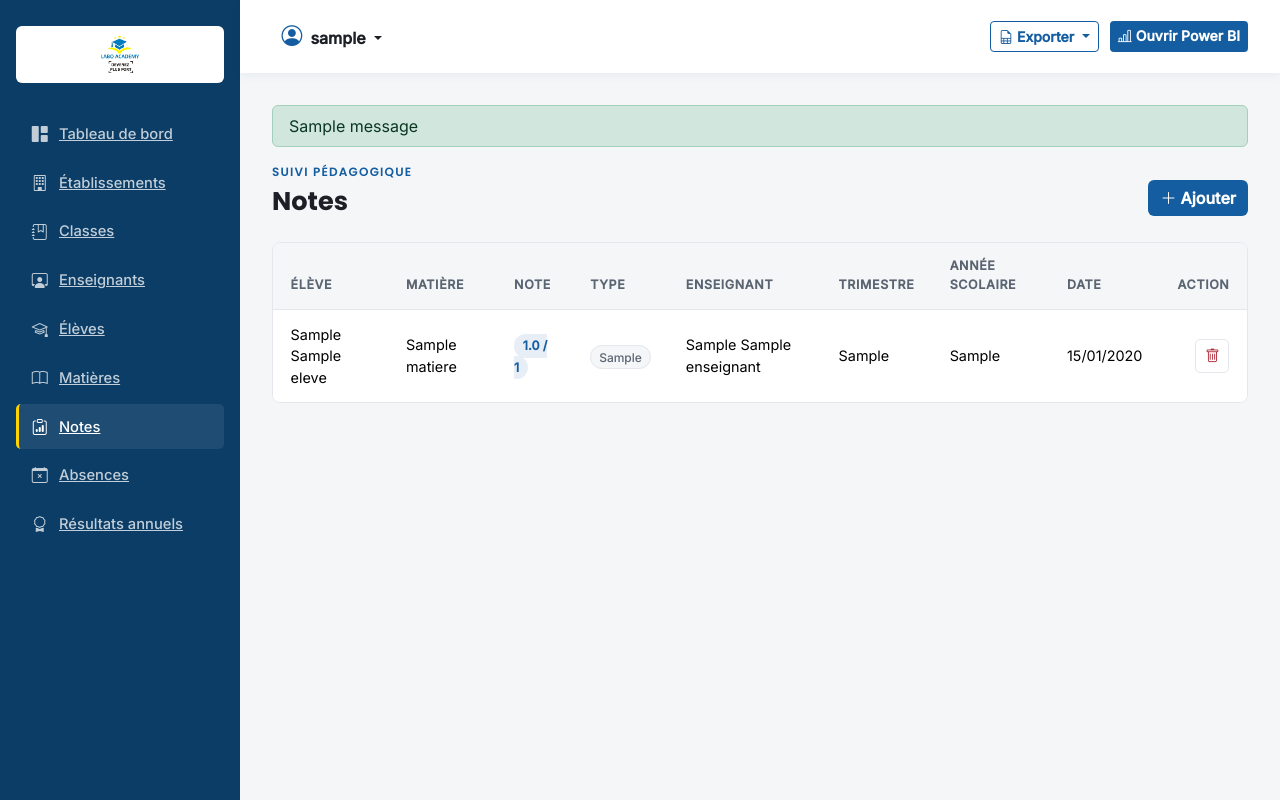
After one commit to Christianregis/labo-academy, a Flask app: page /notes in a window 1280 px wide. The commit adds this page. Run offline with Flask 3, Linux system fonts and the light colour scheme; a user stored in the database is signed in; tables that the repository leaves empty hold one stand-in row (values such as "Sample post"); one stand-in notice (Sample message) is shown; parts of the project's set-up code (start-up, migrations or seed data) failed here and were passed over; some libraries are stand-ins or nearby versions.

Commit message:
Ajout du systeme de notes (Ajout + Suppression)

```diff
--- a/app/routes.py
+++ b/app/routes.py
@@ -396,3 +396,79 @@ def supprimer_absence(absence_id):
 
     flash("Absence supprimée.", "success")
     return redirect(url_for('main.gestion_absences'))
+
+
+"Page de gestion des Notes, Ajout et Suppresion"
+@main.route('/notes')
+@login_required
+def gestion_notes():
+    notes = Note.query.order_by(Note.date_evaluation.desc()).all()
+    eleves = Eleve.query.order_by(Eleve.nom).all()
+    matieres = Matiere.query.order_by(Matiere.nom).all()
+    enseignants = Enseignant.query.order_by(Enseignant.nom).all()
+    return render_template(
+        'admin/notes.html',
+        notes=notes,
+        eleves=eleves,
+        matieres=matieres,
+        enseignants=enseignants
+    )
+
+
+@main.route('/notes/ajouter', methods=['POST'])
+@login_required
+def ajouter_note():
+    eleve_id = request.form.get('eleve_id')
+    matiere_id = request.form.get('matiere_id')
+    enseignant_id = request.form.get('enseignant_id') or None
+    type_evaluation = request.form.get('type_evaluation', '')
+    valeur = request.form.get('valeur', '')
+    note_sur = request.form.get('note_sur', '20')
+    trimestre = request.form.get('trimestre', '')
+    annee_scolaire = request.form.get('annee_scolaire', '').strip()
+    date_evaluation = request.form.get('date_evaluation') or None
+
+    if not eleve_id or not matiere_id or not type_evaluation or not valeur or not trimestre or not annee_scolaire:
+        flash("Veuillez remplir tous les champs obligatoires.", "error")
+        return redirect(url_for('main.gestion_notes'))
+
+    try:
+        valeur = float(valeur)
+        note_sur = float(note_sur) if note_sur else 20.0
+    except ValueError:
+        flash("La note doit être une valeur numérique.", "error")
+        return redirect(url_for('main.gestion_notes'))
+
+    if valeur < 0 or valeur > note_sur:
+        flash(f"La note doit être comprise entre 0 et {note_sur}.", "error")
+        return redirect(url_for('main.gestion_notes'))
+
+    nouvelle_note = Note(
+        eleve_id=eleve_id,
+        matiere_id=matiere_id,
+        enseignant_id=enseignant_id,
+        type_evaluation=type_evaluation,
+        valeur=valeur,
+        note_sur=note_sur,
+        trimestre=trimestre,
+        annee_scolaire=annee_scolaire,
+        date_evaluation=date_evaluation
+    )
+
+    db.session.add(nouvelle_note)
+    db.session.commit()
+
+    flash("Note enregistrée avec succès.", "success")
+    return redirect(url_for('main.gestion_notes'))
+
+
+@main.route('/notes/supprimer/<int:note_id>', methods=['POST'])
+@login_required
+def supprimer_note(note_id):
+    note = Note.query.get_or_404(note_id)
+
+    db.session.delete(note)
+    db.session.commit()
+
+    flash("Note supprimée.", "success")
+    return redirect(url_for('main.gestion_notes'))
--- /dev/null
+++ b/app/static/css/admin/notes.css
@@ -0,0 +1,292 @@
+  :root {
+      --bleu-institutionnel: #145DA0;
+      --bleu-fonce: #0B3D66;
+      --jaune-accent: #FFD400;
+      --encre: #1C1F26;
+      --gris-texte: #5B6572;
+      --gris-bordure: #E4E8ED;
+      --fond-page: #F4F6F8;
+  }
+
+  body {
+      font-family: 'Inter', sans-serif;
+      color: var(--encre);
+      background: var(--fond-page);
+      margin: 0;
+  }
+
+  h1,
+  h2,
+  h3,
+  .font-titre {
+      font-family: 'Poppins', sans-serif;
+      font-weight: 700;
+  }
+
+  .sidebar-labo {
+      position: fixed;
+      top: 0;
+      left: 0;
+      bottom: 0;
+      width: 240px;
+      background: var(--bleu-fonce);
+      padding: 1.6rem 1rem;
+      overflow-y: auto;
+  }
+
+  .sidebar-logo {
+      background: #fff;
+      border-radius: 6px;
+      padding: .6rem;
+      text-align: center;
+      margin-bottom: 1.8rem;
+  }
+
+  .sidebar-logo img {
+      height: 38px;
+  }
+
+  .sidebar-nav {
+      display: flex;
+      flex-direction: column;
+      gap: .25rem;
+  }
+
+  .sidebar-link {
+      display: flex;
+      align-items: center;
+      gap: .7rem;
+      color: rgba(255, 255, 255, .75);
+      font-size: .92rem;
+      font-weight: 500;
+      padding: .65rem .8rem;
+      border-radius: 5px;
+      border-left: 3px solid transparent;
+  }
+
+  .sidebar-link i {
+      font-size: 1rem;
+  }
+
+  .sidebar-link:hover {
+      background: rgba(255, 255, 255, .06);
+      color: #fff;
+  }
+
+  .sidebar-link.active {
+      background: rgba(255, 255, 255, .08);
+      color: #fff;
+      border-left: 3px solid var(--jaune-accent);
+  }
+
+  .contenu-principal {
+      margin-left: 240px;
+  }
+
+  .topbar-labo {
+      background: #fff;
+      box-shadow: 0 2px 10px rgba(11, 61, 102, .06);
+      padding: .9rem 2rem;
+      display: flex;
+      align-items: center;
+      justify-content: space-between;
+      position: sticky;
+      top: 0;
+      z-index: 10;
+  }
+
+  .btn-utilisateur {
+      background: none;
+      border: none;
+      font-weight: 600;
+      color: var(--encre);
+      padding: .4rem .6rem;
+  }
+
+  .btn-utilisateur i {
+      color: var(--bleu-institutionnel);
+      font-size: 1.3rem;
+  }
+
+  .topbar-droite {
+      display: flex;
+      gap: .7rem;
+  }
+
+  .btn-institutionnel {
+      background: var(--bleu-institutionnel);
+      color: #fff;
+      font-weight: 600;
+      border: none;
+  }
+
+  .btn-institutionnel:hover {
+      background: var(--bleu-fonce);
+      color: #fff;
+  }
+
+  .btn-outline-institutionnel {
+      border: 1.5px solid var(--bleu-institutionnel);
+      color: var(--bleu-institutionnel);
+      font-weight: 600;
+      background: transparent;
+  }
+
+  .btn-outline-institutionnel:hover {
+      background: var(--bleu-institutionnel);
+      color: #fff;
+  }
+
+  .zone-contenu {
+      padding: 2rem;
+  }
+
+  .eyebrow {
+      font-family: 'Poppins', sans-serif;
+      font-size: .75rem;
+      font-weight: 600;
+      letter-spacing: .1em;
+      text-transform: uppercase;
+      color: var(--bleu-institutionnel);
+  }
+
+  .titre-page {
+      font-size: 1.6rem;
+      margin: .3rem 0 0;
+  }
+
+  .entete-page {
+      display: flex;
+      align-items: flex-end;
+      justify-content: space-between;
+      margin-bottom: 1.6rem;
+      flex-wrap: wrap;
+      gap: 1rem;
+  }
+
+  .carte-tableau {
+      background: #fff;
+      border: 1px solid var(--gris-bordure);
+      border-radius: 8px;
+      overflow: hidden;
+  }
+
+  .table-notes {
+      margin-bottom: 0;
+  }
+
+  .table-notes thead th {
+      background: var(--fond-page);
+      color: var(--gris-texte);
+      font-size: .78rem;
+      text-transform: uppercase;
+      letter-spacing: .05em;
+      font-weight: 600;
+      border-bottom: 1px solid var(--gris-bordure);
+      padding: .9rem 1.1rem;
+  }
+
+  .table-notes tbody td {
+      padding: .85rem 1.1rem;
+      font-size: .9rem;
+      vertical-align: middle;
+      border-bottom: 1px solid var(--gris-bordure);
+  }
+
+  .table-notes tbody tr:last-child td {
+      border-bottom: none;
+  }
+
+  .badge-note {
+      font-size: .78rem;
+      font-weight: 700;
+      padding: .35em .7em;
+      border-radius: 20px;
+  }
+
+  .badge-note.bonne {
+      background: rgba(20, 93, 160, .1);
+      color: var(--bleu-institutionnel);
+  }
+
+  .badge-note.moyenne {
+      background: rgba(255, 212, 0, .2);
+      color: #8a6d00;
+  }
+
+  .badge-note.faible {
+      background: rgba(220, 53, 69, .1);
+      color: #b02a37;
+  }
+
+  .badge-type {
+      font-size: .75rem;
+      font-weight: 500;
+      padding: .3em .65em;
+      border-radius: 20px;
+      background: var(--fond-page);
+      color: var(--gris-texte);
+      border: 1px solid var(--gris-bordure);
+  }
+
+  .btn-supprimer {
+      border: 1px solid var(--gris-bordure);
+      background: #fff;
+      color: #b02a37;
+      width: 34px;
+      height: 34px;
+      border-radius: 5px;
+      display: inline-flex;
+      align-items: center;
+      justify-content: center;
+  }
+
+  .btn-supprimer:hover {
+      background: #b02a37;
+      border-color: #b02a37;
+      color: #fff;
+  }
+
+  .table-vide {
+      text-align: center;
+      padding: 3rem 1rem;
+      color: var(--gris-texte);
+  }
+
+  .modal-header-labo {
+      background: var(--bleu-fonce);
+      color: #fff;
+  }
+
+  .modal-header-labo .btn-close {
+      filter: invert(1);
+  }
+
+  .form-label {
+      font-weight: 500;
+      font-size: .87rem;
+  }
+
+  .form-control,
+  .form-select {
+      border: 1px solid var(--gris-bordure);
+      border-radius: 5px;
+      font-size: .9rem;
+  }
+
+  .form-control:focus,
+  .form-select:focus {
+      border-color: var(--bleu-institutionnel);
+      box-shadow: 0 0 0 .2rem rgba(20, 93, 160, .12);
+  }
+
+  @media (max-width: 991.98px) {
+      .sidebar-labo {
+          transform: translateX(-100%);
+          transition: transform .2s;
+      }
+
+      .contenu-principal {
+          margin-left: 0;
+      }
+  }
--- a/app/templates/admin/layouts/sidebar.html
+++ b/app/templates/admin/layouts/sidebar.html
@@ -43,7 +43,10 @@
     >
       <i class="bi bi-book"></i> Matières
     </a>
-    <a href="#" class="sidebar-link">
+    <a
+      href="{{ url_for('main.gestion_notes') }}"
+      class="sidebar-link {{ 'active' if request.endpoint == 'main.gestion_notes' }}"
+    >
       <i class="bi bi-clipboard-data"></i> Notes
     </a>
     <a
--- /dev/null
+++ b/app/templates/admin/notes.html
@@ -0,0 +1,191 @@
+<!DOCTYPE html>
+<html lang="fr">
+<head>
+<meta charset="UTF-8">
+<meta name="viewport" content="width=device-width, initial-scale=1.0">
+<title>Gestion des notes — LABO ACADEMY</title>
+
+<link href="https://cdnjs.cloudflare.com/ajax/libs/bootstrap/5.3.3/css/bootstrap.min.css" rel="stylesheet">
+<link rel="stylesheet" href="https://cdnjs.cloudflare.com/ajax/libs/bootstrap-icons/1.11.3/font/bootstrap-icons.min.css">
+<link rel="preconnect" href="https://fonts.googleapis.com">
+<link href="https://fonts.googleapis.com/css2?family=Poppins:wght@600;700;800&family=Inter:wght@300;400;500&display=swap" rel="stylesheet">
+
+<link rel="stylesheet" href="{{ url_for('static', filename='css/admin/notes.css') }}">
+</head>
+<body>
+
+{% include 'admin/layouts/sidebar.html' %}
+
+<div class="contenu-principal">
+  {% include 'admin/layouts/navbar.html' %}
+
+  <div class="zone-contenu">
+
+    {% with messages = get_flashed_messages(with_categories=true) %}
+      {% if messages %}
+        {% for categorie, message in messages %}
+          <div class="alert {{ 'alert-success' if categorie == 'success' else 'alert-danger' }} py-2 mb-3" role="alert">
+            {{ message }}
+          </div>
+        {% endfor %}
+      {% endif %}
+    {% endwith %}
+
+    <div class="entete-page">
+      <div>
+        <p class="eyebrow mb-1">Suivi pédagogique</p>
+        <h1 class="titre-page">Notes</h1>
+      </div>
+      <button type="button" class="btn btn-institutionnel" data-bs-toggle="modal" data-bs-target="#modalAjouterNote">
+        <i class="bi bi-plus-lg me-1"></i>Ajouter
+      </button>
+    </div>
+
+    <div class="carte-tableau">
+      {% if notes %}
+      <div class="table-responsive">
+        <table class="table table-notes">
+          <thead>
+            <tr>
+              <th>Élève</th>
+              <th>Matière</th>
+              <th>Note</th>
+              <th>Type</th>
+              <th>Enseignant</th>
+              <th>Trimestre</th>
+              <th>Année scolaire</th>
+              <th>Date</th>
+              <th class="text-end">Action</th>
+            </tr>
+          </thead>
+          <tbody>
+            {% for note in notes %}
+            {% set ratio = (note.valeur / note.note_sur * 20) if note.note_sur else 0 %}
+            <tr>
+              <td>{{ note.eleve.prenom }} {{ note.eleve.nom }}</td>
+              <td>{{ note.matiere.nom }}</td>
+              <td>
+                <span class="badge-note {{ 'bonne' if ratio >= 12 else ('moyenne' if ratio >= 10 else 'faible') }}">
+                  {{ note.valeur }} / {{ note.note_sur|int }}
+                </span>
+              </td>
+              <td><span class="badge-type">{{ note.type_evaluation|capitalize }}</span></td>
+              <td>{{ note.enseignant.prenom + ' ' + note.enseignant.nom if note.enseignant else '—' }}</td>
+              <td>{{ note.trimestre }}</td>
+              <td>{{ note.annee_scolaire }}</td>
+              <td>{{ note.date_evaluation.strftime('%d/%m/%Y') if note.date_evaluation else '—' }}</td>
+              <td class="text-end">
+                <form method="POST" action="{{ url_for('main.supprimer_note', note_id=note.id) }}"
+                      onsubmit="return confirm('Supprimer définitivement cette note ?');">
+                  <button type="submit" class="btn-supprimer" title="Supprimer">
+                    <i class="bi bi-trash"></i>
+                  </button>
+                </form>
+              </td>
+            </tr>
+            {% endfor %}
+          </tbody>
+        </table>
+      </div>
+      {% else %}
+        <div class="table-vide">
+          <i class="bi bi-clipboard-data" style="font-size:2rem;"></i>
+          <p class="mt-2 mb-0">Aucune note enregistrée pour le moment.</p>
+        </div>
+      {% endif %}
+    </div>
+
+  </div>
+</div>
+
+<!-- ============ MODAL AJOUT NOTE ============ -->
+<div class="modal fade" id="modalAjouterNote" tabindex="-1" aria-hidden="true">
+  <div class="modal-dialog modal-lg modal-dialog-centered">
+    <div class="modal-content">
+      <form method="POST" action="{{ url_for('main.ajouter_note') }}">
+        <div class="modal-header modal-header-labo">
+          <h5 class="modal-title font-titre">Ajouter une note</h5>
+          <button type="button" class="btn-close" data-bs-dismiss="modal" aria-label="Fermer"></button>
+        </div>
+        <div class="modal-body">
+          <div class="row g-3">
+
+            <div class="col-md-6">
+              <label class="form-label">Élève *</label>
+              <select class="form-select" name="eleve_id" required>
+                <option value="" selected disabled>Choisir un élève</option>
+                {% for eleve in eleves %}
+                  <option value="{{ eleve.id }}">{{ eleve.prenom }} {{ eleve.nom }} — {{ eleve.matricule }}</option>
+                {% endfor %}
+              </select>
+            </div>
+            <div class="col-md-6">
+              <label class="form-label">Matière *</label>
+              <select class="form-select" name="matiere_id" required>
+                <option value="" selected disabled>Choisir une matière</option>
+                {% for matiere in matieres %}
+                  <option value="{{ matiere.id }}">{{ matiere.nom }}</option>
+                {% endfor %}
+              </select>
+            </div>
+
+            <div class="col-md-4">
+              <label class="form-label">Type d'évaluation *</label>
+              <select class="form-select" name="type_evaluation" required>
+                <option value="" selected disabled>Choisir</option>
+                <option value="devoir">Devoir</option>
+                <option value="interrogation">Interrogation</option>
+                <option value="examen">Examen</option>
+              </select>
+            </div>
+            <div class="col-md-4">
+              <label class="form-label">Note obtenue *</label>
+              <input type="number" step="0.25" min="0" class="form-control" name="valeur" required>
+            </div>
+            <div class="col-md-4">
+              <label class="form-label">Note sur</label>
+              <input type="number" step="0.5" min="1" class="form-control" name="note_sur" value="20">
+            </div>
+
+            <div class="col-md-6">
+              <label class="form-label">Enseignant</label>
+              <select class="form-select" name="enseignant_id">
+                <option value="" selected>Non renseigné</option>
+                {% for enseignant in enseignants %}
+                  <option value="{{ enseignant.id }}">{{ enseignant.prenom }} {{ enseignant.nom }}</option>
+                {% endfor %}
+              </select>
+            </div>
+            <div class="col-md-6">
+              <label class="form-label">Date de l'évaluation</label>
+              <input type="date" class="form-control" name="date_evaluation">
+            </div>
+
+            <div class="col-md-6">
+              <label class="form-label">Trimestre *</label>
+              <select class="form-select" name="trimestre" required>
+                <option value="" selected disabled>Choisir</option>
+                <option value="Trimestre 1">Trimestre 1</option>
+                <option value="Trimestre 2">Trimestre 2</option>
+                <option value="Trimestre 3">Trimestre 3</option>
+              </select>
+            </div>
+            <div class="col-md-6">
+              <label class="form-label">Année scolaire *</label>
+              <input type="text" class="form-control" name="annee_scolaire" placeholder="ex : 2025-2026" required>
+            </div>
+
+          </div>
+        </div>
+        <div class="modal-footer">
+          <button type="button" class="btn btn-outline-institutionnel" data-bs-dismiss="modal">Annuler</button>
+          <button type="submit" class="btn btn-institutionnel">Enregistrer la note</button>
+        </div>
+      </form>
+    </div>
+  </div>
+</div>
+
+<script src="https://cdnjs.cloudflare.com/ajax/libs/bootstrap/5.3.3/js/bootstrap.bundle.min.js"></script>
+</body>
+</html>
```
